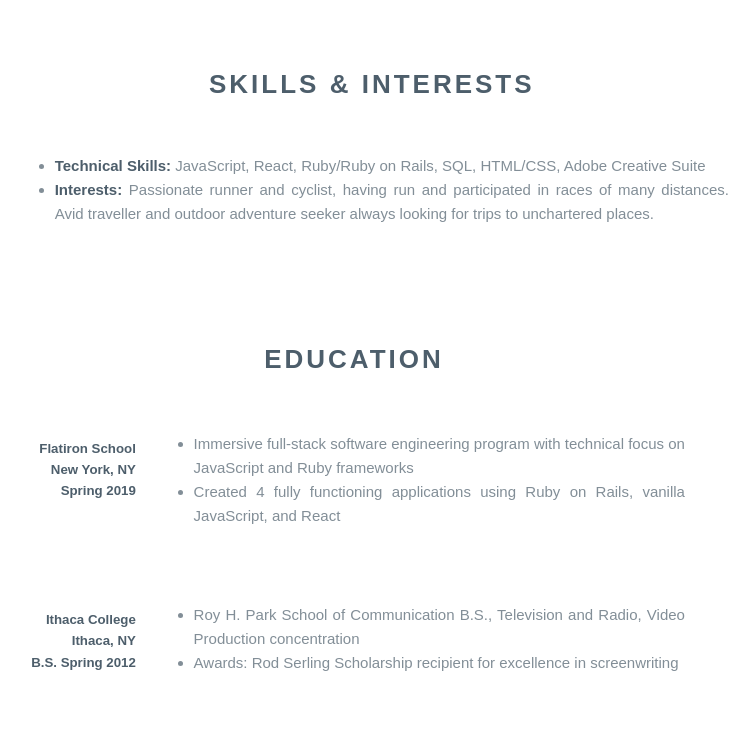
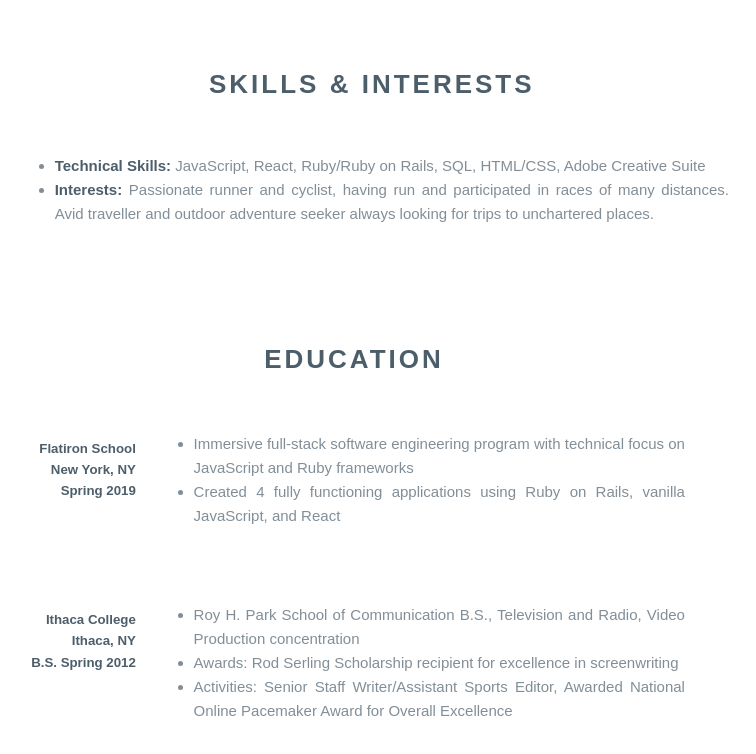
Before and after one commit to harlangtv/personal_site, a plain HTML site: page index.html in a window 1280 px wide. Shown: the part 2650-3404 px from the top of the page, without its empty margins (249-1005 px from the left). Drawn offline with Linux system fonts and the light colour scheme.

Commit message:
updated education section

```diff
--- a/index.html
+++ b/index.html
@@ -139,6 +139,7 @@
                   <ul>
                     <li>Roy H. Park School of Communication B.S., Television and Radio, Video Production concentration </li>
                     <li>Awards: Rod Serling Scholarship recipient for excellence in screenwriting</li>
+                    <li>Activities: Senior Staff Writer/Assistant Sports Editor, Awarded National Online Pacemaker Award for Overall Excellence</li>
                   </ul>
                 </div>
               </div>
```
